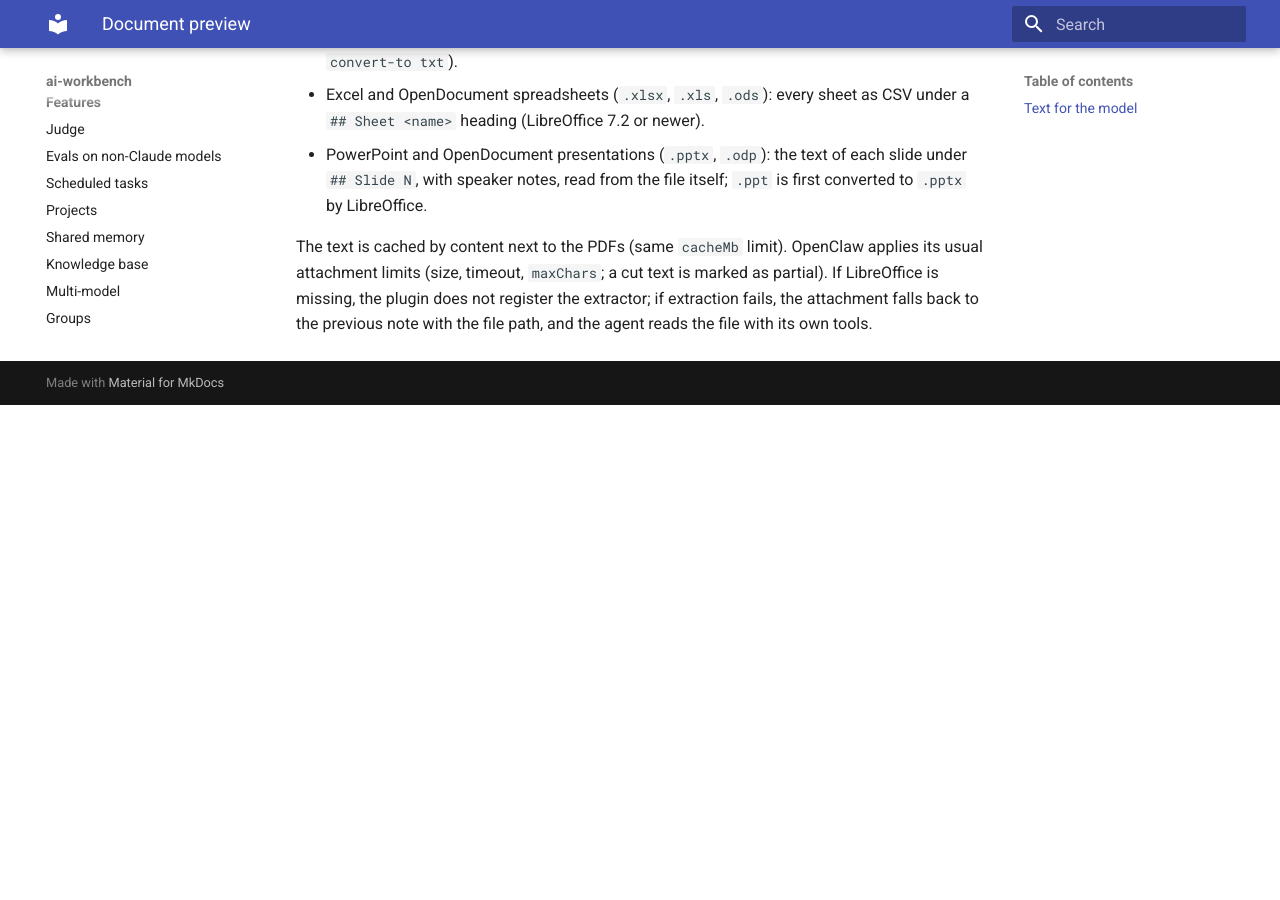
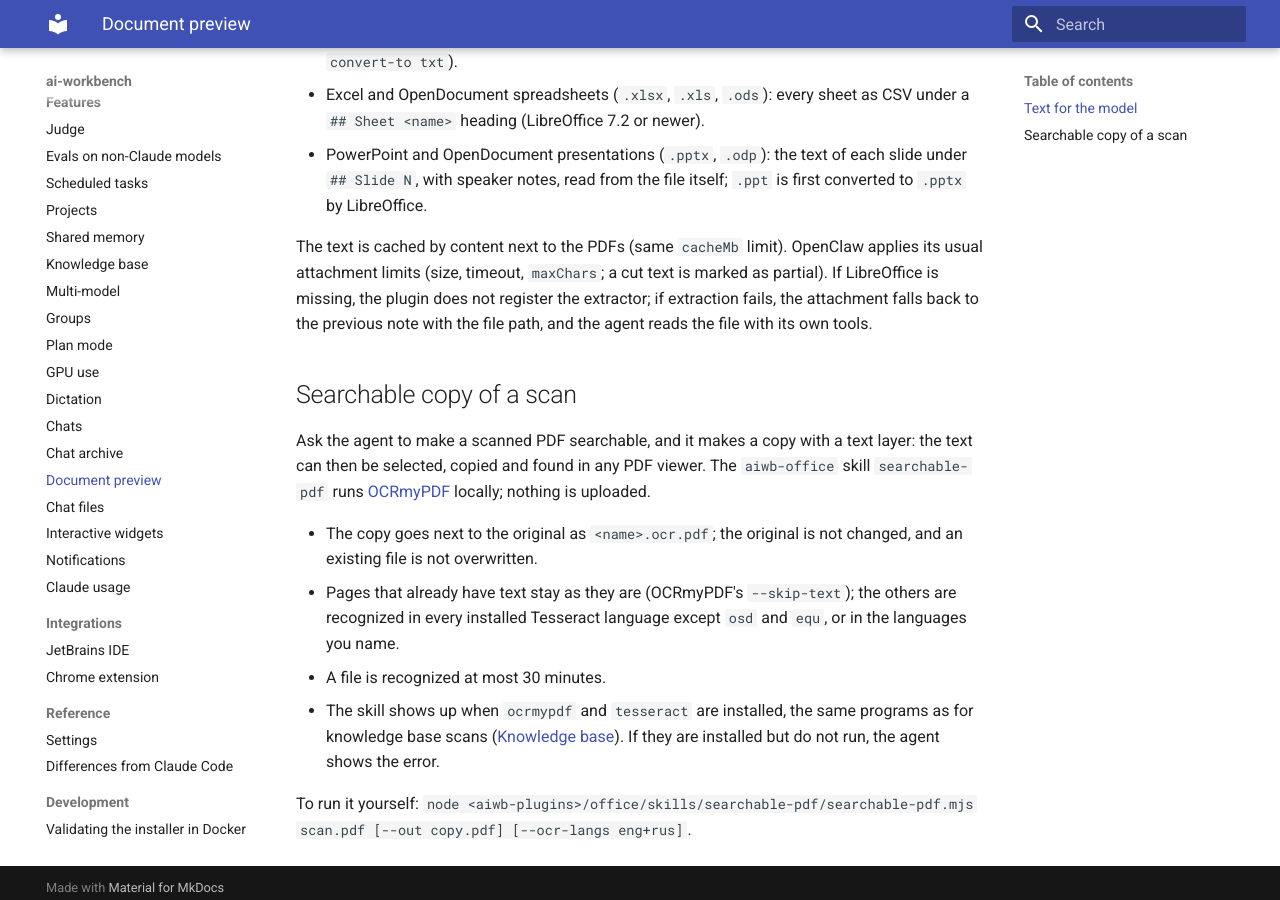
Before and after one commit to SingularBunny/ai-workbench, an MkDocs documentation site: the page built from docs/features/document-preview.md, in a window 1280 px wide and 900 px high, scrolled down 724 px. Built offline with MkDocs 1.6.1 and Material for MkDocs 9.7.7, drawn with Linux system fonts in a browser that asks for light colours; before the commit the page ends 1129 px from its top, so only the background shows below that.

Commit message:
Document preview: searchable copy of a scan

```diff
--- a/docs/features/document-preview.md
+++ b/docs/features/document-preview.md
@@ -30,3 +30,20 @@ The text is cached by content next to the PDFs (same `cacheMb` limit). OpenClaw
 limits (size, timeout, `maxChars`; a cut text is marked as partial). If LibreOffice is missing, the plugin
 does not register the extractor; if extraction fails, the attachment falls back to the previous note with the
 file path, and the agent reads the file with its own tools.
+
+## Searchable copy of a scan
+
+Ask the agent to make a scanned PDF searchable, and it makes a copy with a text layer: the text can then be
+selected, copied and found in any PDF viewer. The `aiwb-office` skill `searchable-pdf` runs
+[OCRmyPDF](https://ocrmypdf.readthedocs.io/) locally; nothing is uploaded.
+
+- The copy goes next to the original as `<name>.ocr.pdf`; the original is not changed, and an existing file is not
+  overwritten.
+- Pages that already have text stay as they are (OCRmyPDF's `--skip-text`); the others are recognized in every
+  installed Tesseract language except `osd` and `equ`, or in the languages you name.
+- A file is recognized at most 30 minutes.
+- The skill shows up when `ocrmypdf` and `tesseract` are installed, the same programs as for knowledge base scans
+  ([Knowledge base](knowledge.md)). If they are installed but do not run, the agent shows the error.
+
+To run it yourself: `node <aiwb-plugins>/office/skills/searchable-pdf/searchable-pdf.mjs scan.pdf [--out copy.pdf]
+[--ocr-langs eng+rus]`.
```
